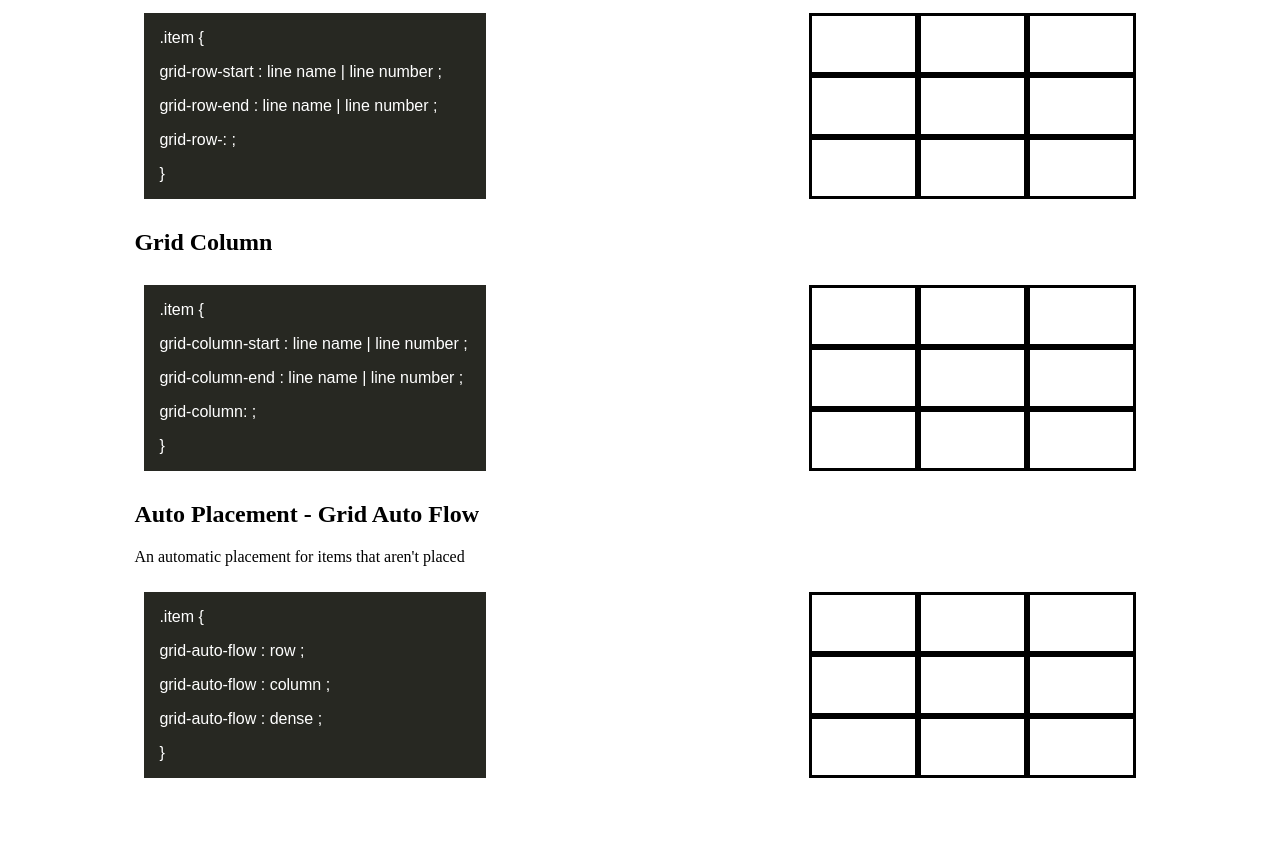
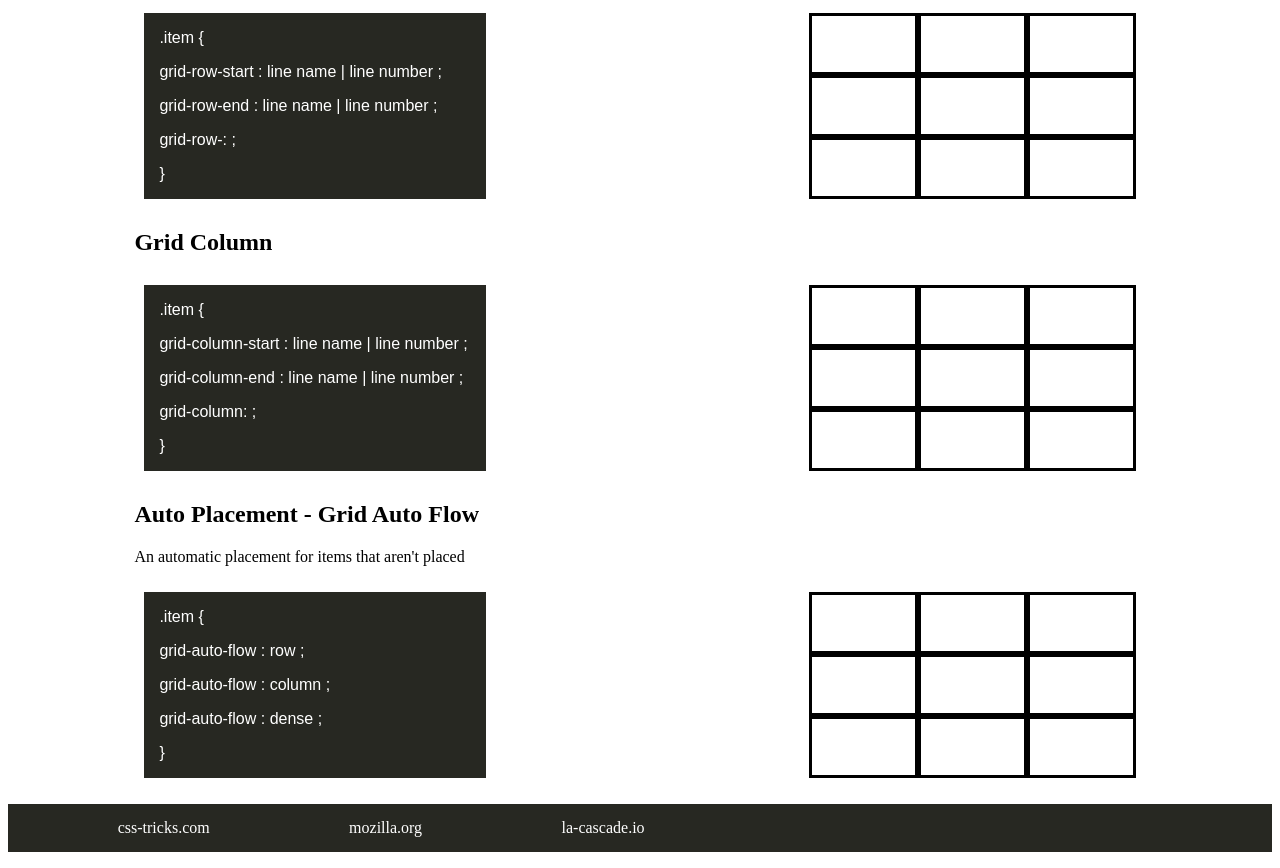
Before and after one commit to marion1998/Flex-CSS, a plain HTML site: page gridtheory/index.html in a window 1280 px wide. Shown: the part 1815-2683 px from the top of the page. Before the commit the page ends 2611 px from the top, so only its background shows below. Drawn offline with Linux system fonts and the light colour scheme.

Commit message:
added footer

```diff
--- a/gridtheory/index.html
+++ b/gridtheory/index.html
@@ -274,16 +274,27 @@
 					<div></div>
 				</div>
 			</div>
+		</main>
+	</div>
+
+<!-- Footer -->
 
 
 
 
+	<footer>
+		<ul>
+			<li><a href="https://css-tricks.com/snippets/css/a-guide-to-flexbox/">css-tricks.com</a></li>
+			<li><a href="https://developer.mozilla.org/fr/docs/Web/CSS/CSS_Grid_Layout">mozilla.org</a></li>
+			<li><a href="https://la-cascade.io/flexbox-guide-complet/">la-cascade.io</a></li>
+			<li></li>
+			<li></li>
+			<li></li>
+			<li></li>
+		</ul>
+	</footer>
 
 
-
-
-
-	</main>
 	<script src="../scripts/jquery-3.3.1.min.js"></script>
 	<script src="../scripts/myscript.js"></script>
 </body>
--- a/gridtheory/style.css
+++ b/gridtheory/style.css
@@ -83,3 +83,27 @@ main{
 .example div{
 	border: solid;
 }
+
+footer {
+	background-color : #272822;
+}
+
+
+
+footer ul {
+	display : flex;
+	flex-direction : row;
+	justify-content: space-around;
+	list-style: none;
+}
+
+footer ul li {
+	padding-top: 15px;
+	padding-bottom: 15px;
+
+}
+
+footer ul li a{
+	text-decoration: none;
+	color: white;
+}
```
